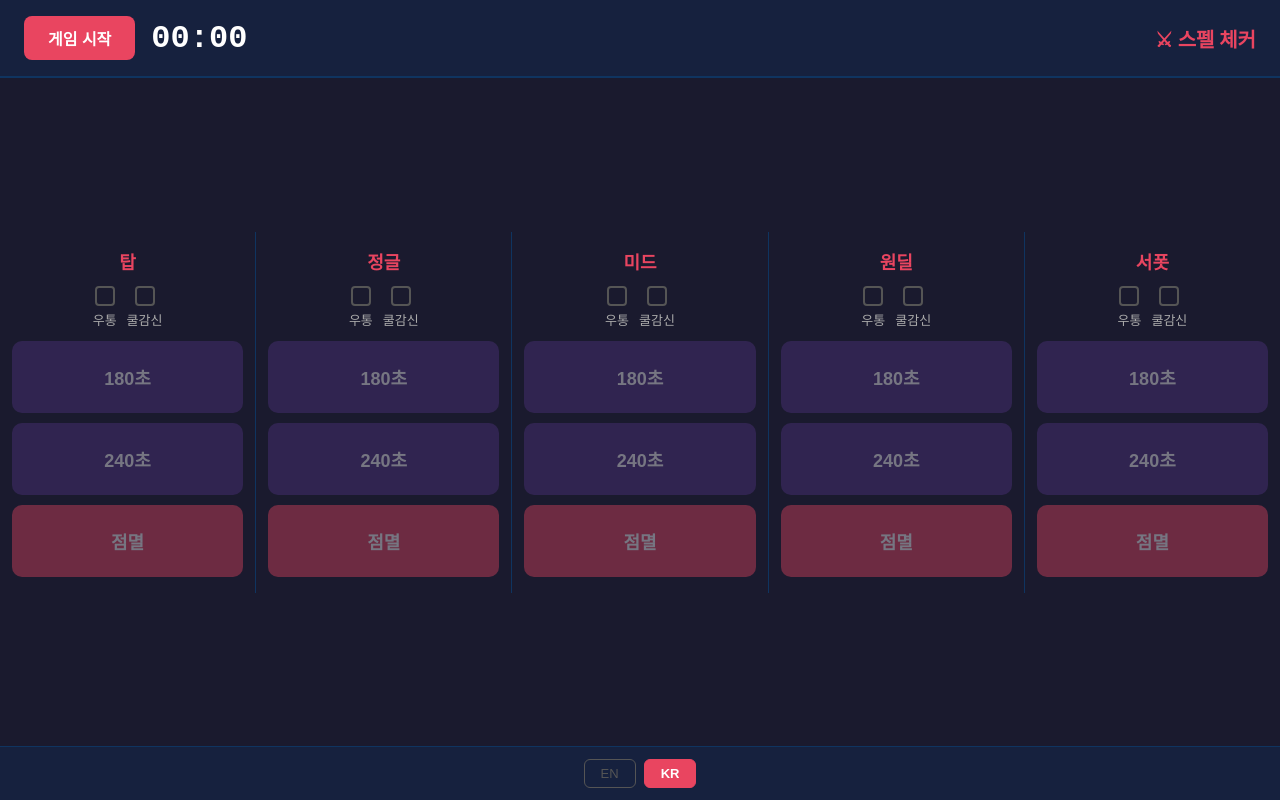
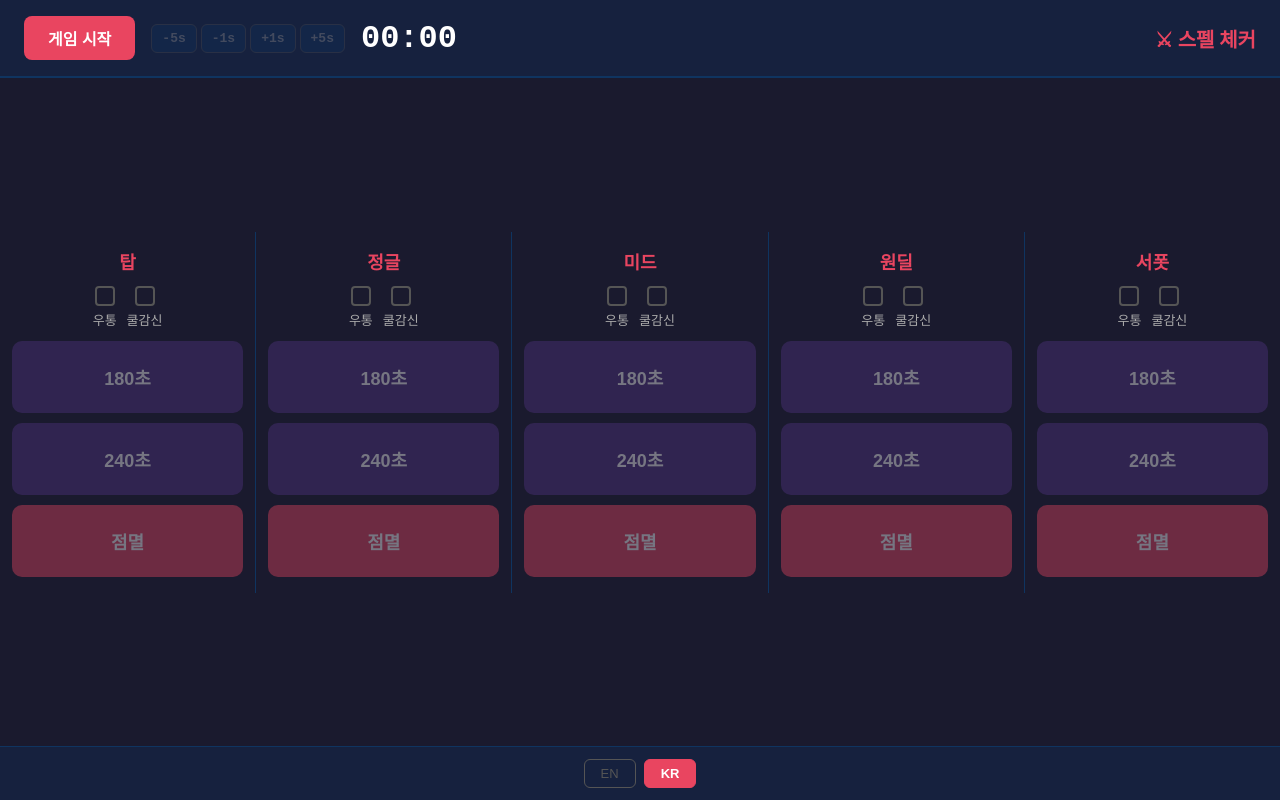
Before and after one commit to alton15/spell-checker, a plain HTML site: page index.html in a window 1280 px wide. Drawn offline with Linux system fonts and the light colour scheme.

Commit message:
feat: add game time adjustment buttons (+5s, +1s, -1s, -5s)
Add time control buttons next to the game start/stop button to allow
manual game time adjustment. Shifting gameStartTime ensures all active
spell cooldowns automatically reflect the change.

Co-Authored-By: Claude Opus 4.6 (1M context) <noreply@anthropic.com>

```diff
--- a/index.html
+++ b/index.html
@@ -43,6 +43,26 @@ body {
 }
 
 #game-btn:hover { opacity: 0.9; }
+
+.time-controls {
+  display: flex;
+  gap: 4px;
+}
+
+.time-adj-btn {
+  padding: 6px 10px;
+  background: #0f3460;
+  color: #aaa;
+  border: 1px solid #555;
+  border-radius: 6px;
+  cursor: pointer;
+  font-size: 13px;
+  font-weight: bold;
+  font-family: monospace;
+}
+
+.time-adj-btn:hover:not(:disabled) { background: #1a4a8a; color: #fff; }
+.time-adj-btn:disabled { opacity: 0.3; cursor: not-allowed; }
 
 #game-timer {
   font-size: 32px;
@@ -210,6 +230,12 @@ body {
   <header id="header">
     <div class="header-left">
       <button id="game-btn" data-kr="게임 시작" data-en="Start">게임 시작</button>
+      <div class="time-controls">
+        <button class="time-adj-btn" data-delta="-5" disabled>-5s</button>
+        <button class="time-adj-btn" data-delta="-1" disabled>-1s</button>
+        <button class="time-adj-btn" data-delta="1" disabled>+1s</button>
+        <button class="time-adj-btn" data-delta="5" disabled>+5s</button>
+      </div>
       <span id="game-timer">00:00</span>
     </div>
     <div class="header-right">
@@ -352,6 +378,17 @@ function handleGameButton() {
   render();
 }
 
+function handleTimeAdjust(e) {
+  if (state.gameStartTime === null) return;
+  const delta = Number(e.target.dataset.delta);
+  const elapsed = getElapsedSeconds();
+  const newElapsed = Math.max(0, elapsed + delta);
+  const actualDelta = newElapsed - elapsed;
+  // Shift gameStartTime: subtracting delta from startTime increases elapsed
+  state.gameStartTime = state.gameStartTime - actualDelta * 1000;
+  render();
+}
+
 function handleLanguageChange(e) {
   const lang = e.target.dataset.lang;
   if (lang && lang !== state.currentLanguage) {
@@ -484,11 +521,19 @@ function render() {
     btn.classList.toggle('active', btn.dataset.lang === state.currentLanguage);
   });
 
+  const gameRunning = state.gameStartTime !== null;
+  document.querySelectorAll('.time-adj-btn').forEach(btn => {
+    btn.disabled = !gameRunning;
+  });
+
   createProfiles();
 }
 
 // --- Init ---
 document.getElementById('game-btn').addEventListener('click', handleGameButton);
+document.querySelectorAll('.time-adj-btn').forEach(btn => {
+  btn.addEventListener('click', handleTimeAdjust);
+});
 document.querySelectorAll('.lang-btn').forEach(btn => {
   btn.addEventListener('click', handleLanguageChange);
 });
```
